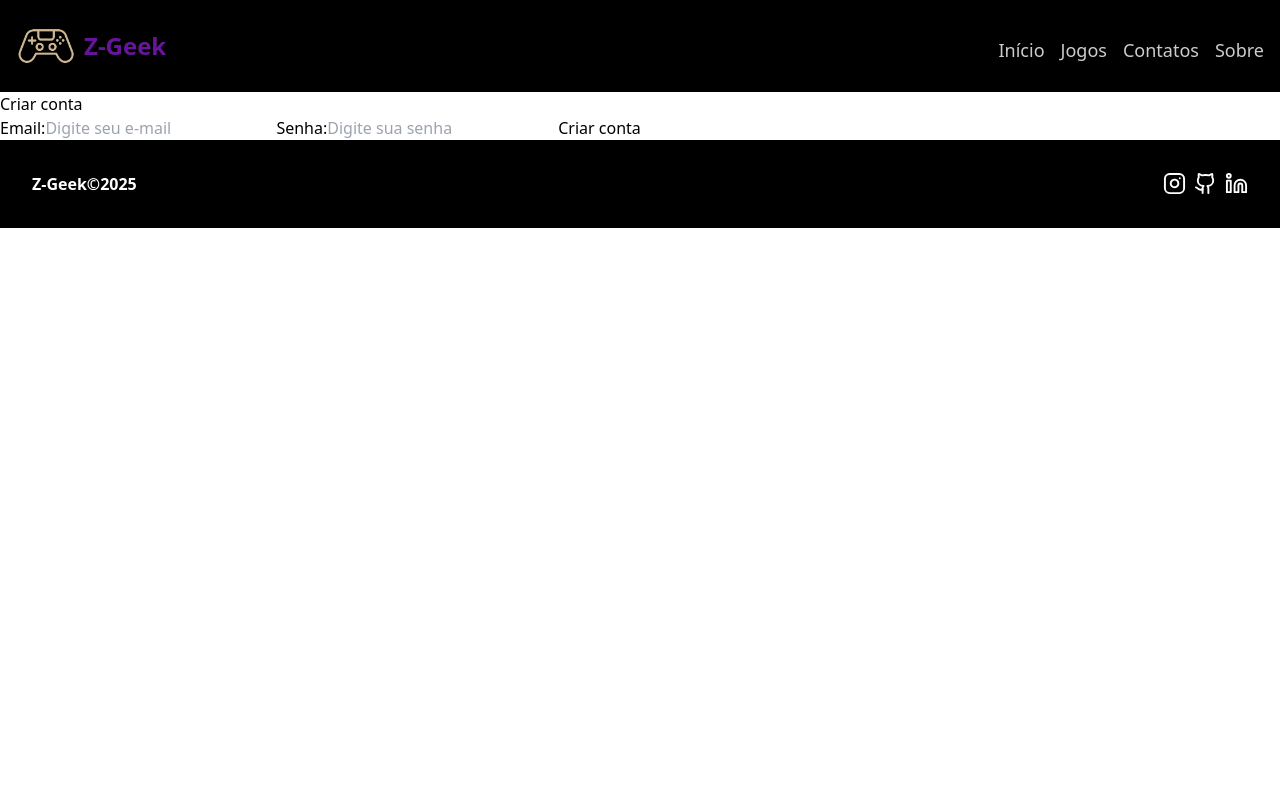
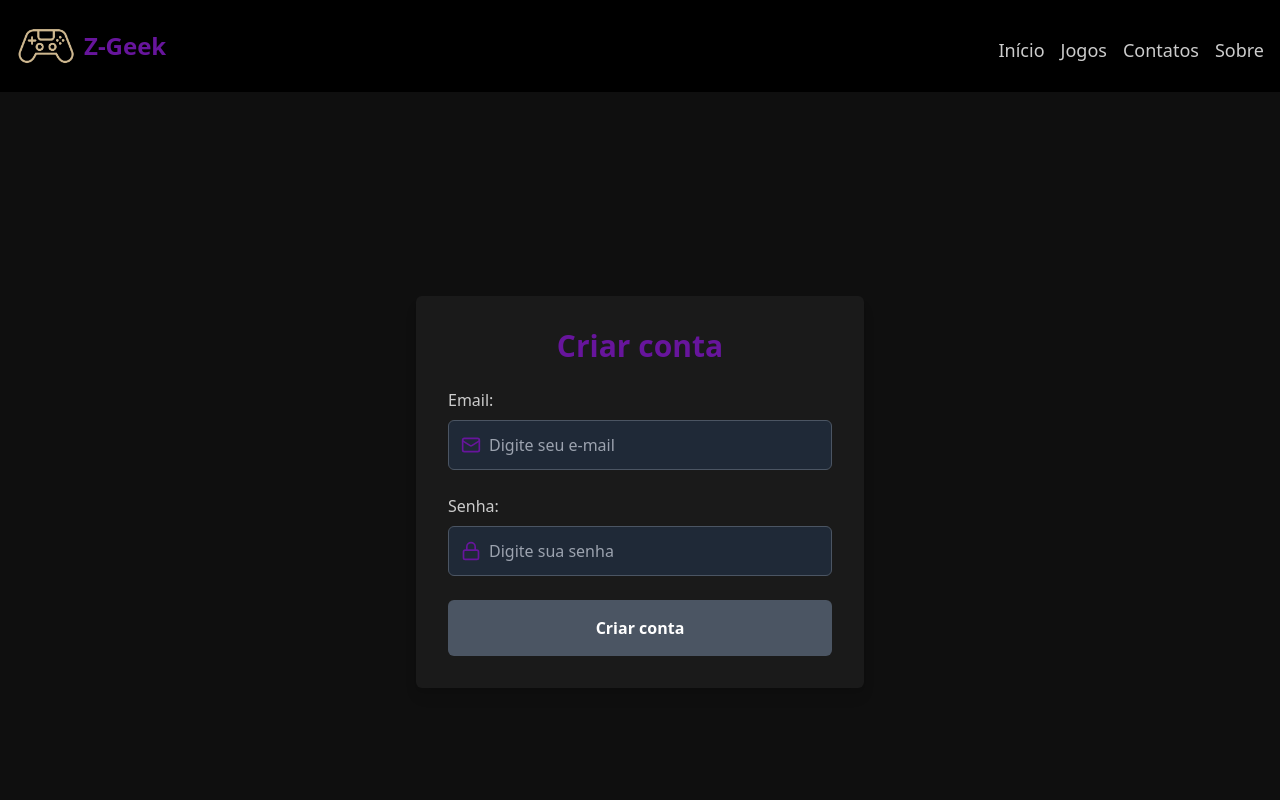
Before and after one commit to andre-0303/Z-geek., a React (Vite) app: page /cadastro in a window 1280 px wide. Shown: the top 800 px of the page. Built offline with nearby package versions, Linux system fonts and the light colour scheme.

Commit message:
:lipstick:feat: Estilizando cadastro

```diff
--- a/src/pages/(auth)/signup/SignUp.jsx
+++ b/src/pages/(auth)/signup/SignUp.jsx
@@ -1,18 +1,28 @@
 import { useState } from "react";
 import { useNavigate } from "react-router-dom";
 import { supabase } from "../../../lib/supabaseClient";
+import { Mail, Lock } from "lucide-react";
 
 const CadastroPage = () => {
   const [email, setEmail] = useState("");
   const [password, setPassword] = useState("");
   const navigate = useNavigate();
+  const [loading, setLoading] = useState(false);
+
+  function validationDisabled() {
+    return email === "" || password === "";
+  }
 
   async function handleSignUp(e) {
     e.preventDefault();
+    setLoading(true);
+
     const { error } = await supabase.auth.signUp({
       email,
       password,
     });
+
+    setLoading(false);
 
     if (error) {
       alert(`Erro ao cadastrar: ${error.message}`);
@@ -24,23 +34,74 @@ const CadastroPage = () => {
   }
 
   return (
-    <div>
-      <h2>Criar conta</h2>
-      <form>
-        <label>Email:</label>
+    <div className="relative min-h-screen flex justify-center items-center bg-gamer-gray px-4">
+      {/* Overlay escuro */}
+      <div className="absolute inset-0 bg-black bg-opacity-70"></div>
+
+      {/* Formulário acima do overlay */}
+      <form
+        onSubmit={handleSignUp}
+        className="relative z-10 bg-gamer-dark p-6 sm:p-8 rounded-md shadow-lg w-full max-w-sm sm:max-w-md space-y-6"
+      >
+        <h2 className="text-2xl sm:text-3xl font-bold text-center text-gamer-primary mb-4 sm:mb-6">
+          Criar conta
+        </h2>
+
+        {/* Campo Email */}
+        <div className="flex flex-col gap-2">
+          <label
+            htmlFor="email"
+            className="text-gamer-textSecondary text-sm sm:text-base"
+          >
+            Email:
+          </label>
+          <div className="flex items-center border border-gray-600 rounded-md p-2 sm:p-3 bg-gray-800 focus-within:ring-2 focus-within:ring-gamer-primary">
+            <Mail className="w-5 h-5 text-gamer-primary mr-2" />
             <input
+              id="email"
               type="email"
               placeholder="Digite seu e-mail"
+              value={email}
               onChange={(e) => setEmail(e.target.value)}
+              className="bg-transparent flex-1 outline-none text-white placeholder-gray-400 text-sm sm:text-base"
+              required
             />
-        <label>Senha:</label>
+          </div>
+        </div>
+
+        {/* Campo Senha */}
+        <div className="flex flex-col gap-2">
+          <label
+            htmlFor="password"
+            className="text-gamer-textSecondary text-sm sm:text-base"
+          >
+            Senha:
+          </label>
+          <div className="flex items-center border border-gray-600 rounded-md p-2 sm:p-3 bg-gray-800 focus-within:ring-2 focus-within:ring-gamer-primary">
+            <Lock className="w-5 h-5 text-gamer-primary mr-2" />
             <input
+              id="password"
               type="password"
               placeholder="Digite sua senha"
+              value={password}
               onChange={(e) => setPassword(e.target.value)}
+              className="bg-transparent flex-1 outline-none text-white placeholder-gray-400 text-sm sm:text-base"
+              required
             />
-        <button type="submit" onClick={handleSignUp}>
-          Criar conta
+          </div>
+        </div>
+
+        {/* Botão Criar Conta */}
+        <button
+          type="submit"
+          disabled={validationDisabled() || loading}
+          className={`w-full p-3 sm:p-4 rounded-md text-white font-bold transition ${
+            validationDisabled() || loading
+              ? "bg-gray-600 cursor-not-allowed"
+              : "bg-gamer-primary hover:scale-105"
+          }`}
+        >
+          {loading ? "Cadastrando..." : "Criar conta"}
         </button>
       </form>
     </div>
```
Lines whose indentation alone changed are shown as unchanged.
